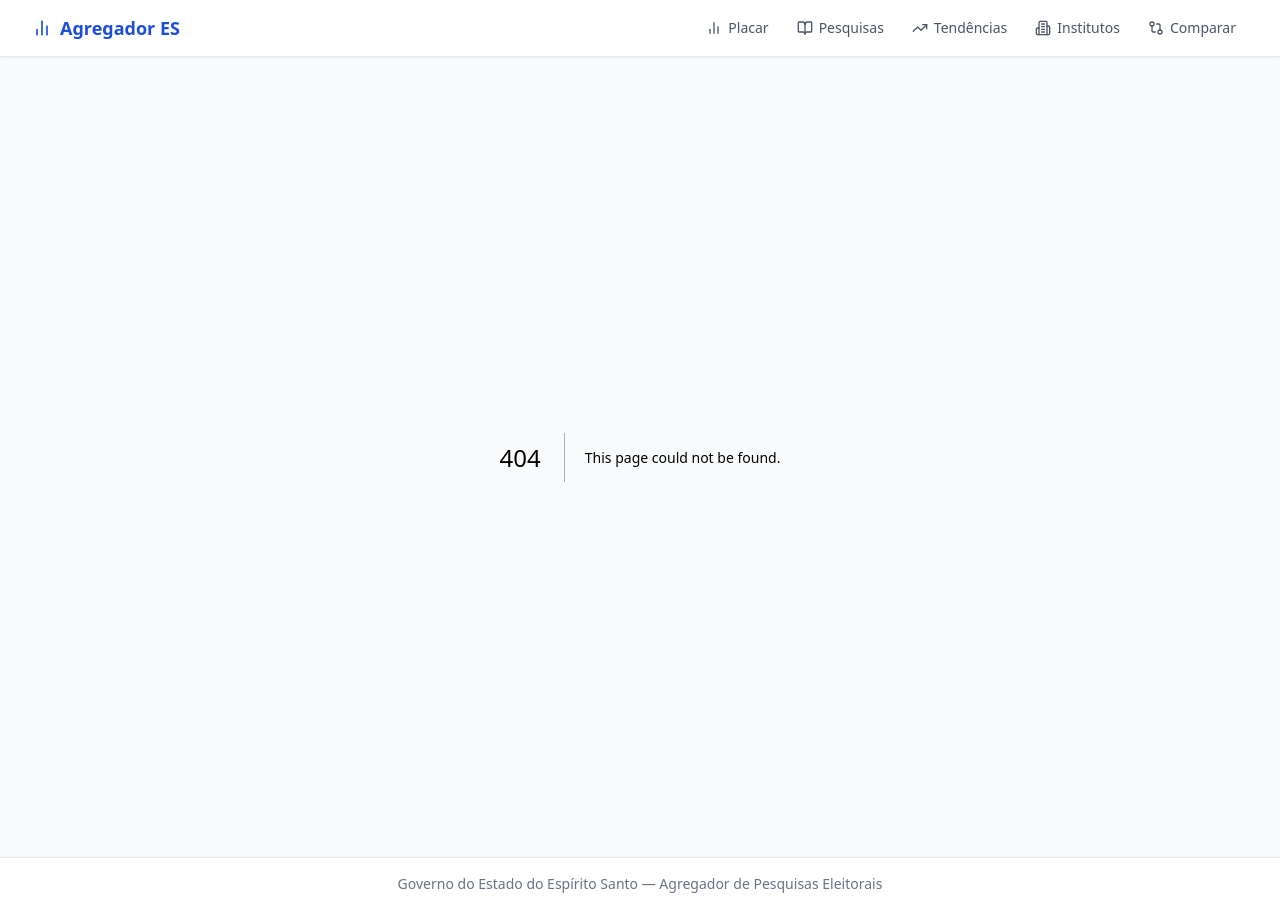
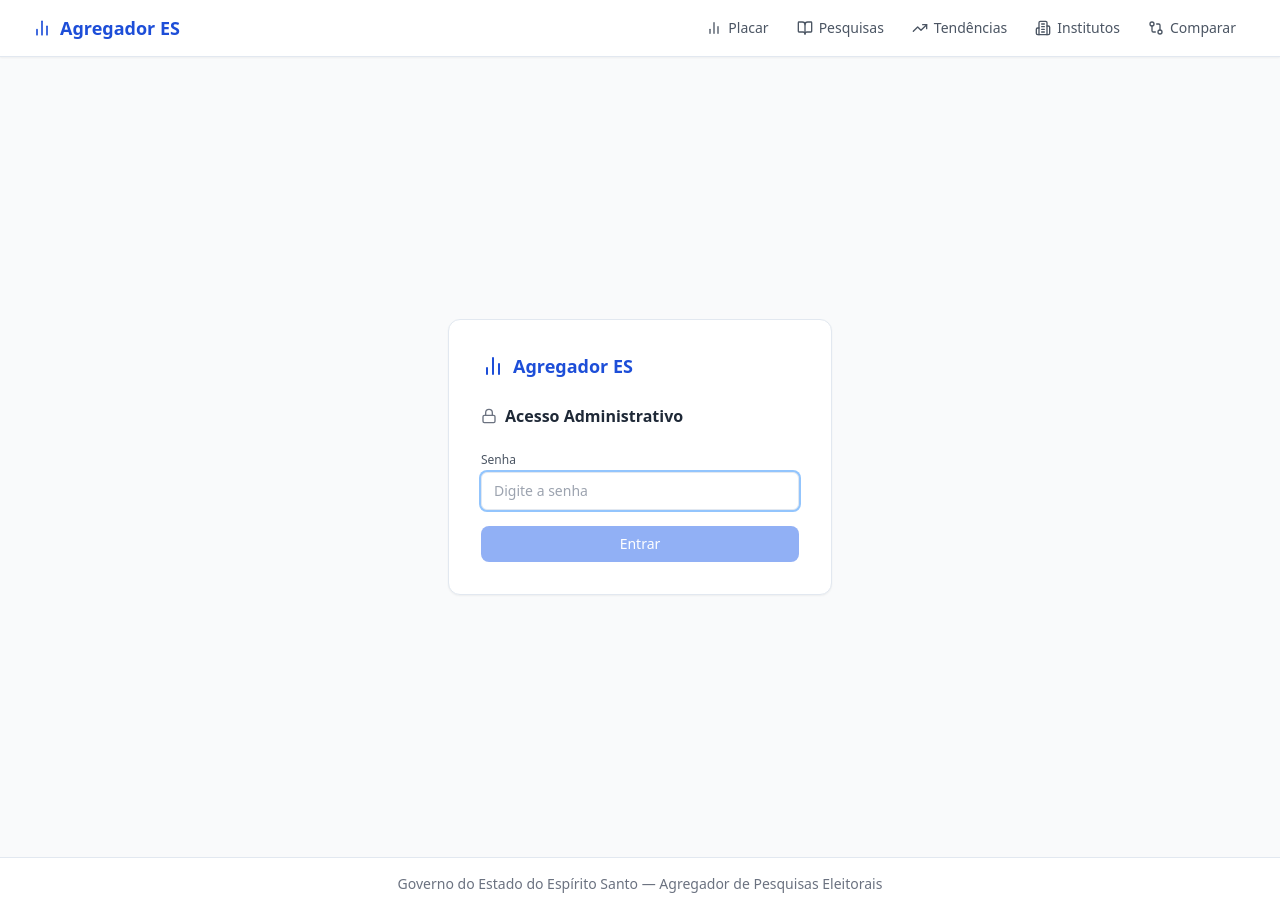
Before and after one commit to diegolibardi/agregadordepesquisas, a Next.js app in the folder frontend/: page /admin/login in a window 1280 px wide. Before the commit this address had no page. Built offline with nearby package versions, Linux system fonts and the light colour scheme; no server answers.

Commit message:
Add password protection to admin panel

```diff
--- /dev/null
+++ b/frontend/src/app/admin/layout.tsx
@@ -0,0 +1,28 @@
+"use client";
+
+import { useEffect, useState } from "react";
+import { useRouter, usePathname } from "next/navigation";
+
+export default function AdminLayout({ children }: { children: React.ReactNode }) {
+  const router = useRouter();
+  const pathname = usePathname();
+  const [ready, setReady] = useState(false);
+  const [authed, setAuthed] = useState(false);
+
+  useEffect(() => {
+    const stored = sessionStorage.getItem("admin_auth");
+    const isLogin = pathname === "/admin/login";
+    if (stored === process.env.NEXT_PUBLIC_ADMIN_KEY) {
+      setAuthed(true);
+      setReady(true);
+    } else if (isLogin) {
+      setReady(true);
+    } else {
+      router.replace("/admin/login");
+    }
+  }, [pathname, router]);
+
+  if (!ready) return null;
+  if (!authed && pathname !== "/admin/login") return null;
+  return <>{children}</>;
+}
--- /dev/null
+++ b/frontend/src/app/admin/login/page.tsx
@@ -0,0 +1,62 @@
+"use client";
+
+import { useState } from "react";
+import { useRouter } from "next/navigation";
+import { BarChart2, Lock } from "lucide-react";
+
+export default function AdminLoginPage() {
+  const [password, setPassword] = useState("");
+  const [error, setError] = useState(false);
+  const [loading, setLoading] = useState(false);
+  const router = useRouter();
+
+  const handleSubmit = (e: React.FormEvent) => {
+    e.preventDefault();
+    setLoading(true);
+    if (password === process.env.NEXT_PUBLIC_ADMIN_KEY) {
+      sessionStorage.setItem("admin_auth", password);
+      router.push("/admin");
+    } else {
+      setError(true);
+      setLoading(false);
+    }
+  };
+
+  return (
+    <div className="min-h-screen flex items-center justify-center bg-gray-50">
+      <div className="bg-white p-8 rounded-xl shadow-sm border w-full max-w-sm">
+        <div className="flex items-center gap-2 mb-6">
+          <BarChart2 className="w-6 h-6 text-blue-700" />
+          <span className="font-bold text-blue-700 text-lg">Agregador ES</span>
+        </div>
+        <div className="flex items-center gap-2 mb-6">
+          <Lock className="w-4 h-4 text-gray-500" />
+          <h1 className="text-base font-semibold text-gray-800">Acesso Administrativo</h1>
+        </div>
+        <form onSubmit={handleSubmit} className="space-y-4">
+          <div>
+            <label className="block text-xs text-gray-600 mb-1">Senha</label>
+            <input
+              type="password"
+              value={password}
+              onChange={(e) => { setPassword(e.target.value); setError(false); }}
+              className="w-full border rounded-md px-3 py-2 text-sm focus:outline-none focus:ring-2 focus:ring-blue-300"
+              placeholder="Digite a senha"
+              autoFocus
+            />
+          </div>
+          {error && (
+            <p className="text-xs text-red-600">Senha incorreta. Tente novamente.</p>
+          )}
+          <button
+            type="submit"
+            disabled={loading || !password}
+            className="w-full bg-blue-600 text-white py-2 rounded-lg text-sm font-medium hover:bg-blue-700 disabled:opacity-50"
+          >
+            {loading ? "Entrando..." : "Entrar"}
+          </button>
+        </form>
+      </div>
+    </div>
+  );
+}
```
